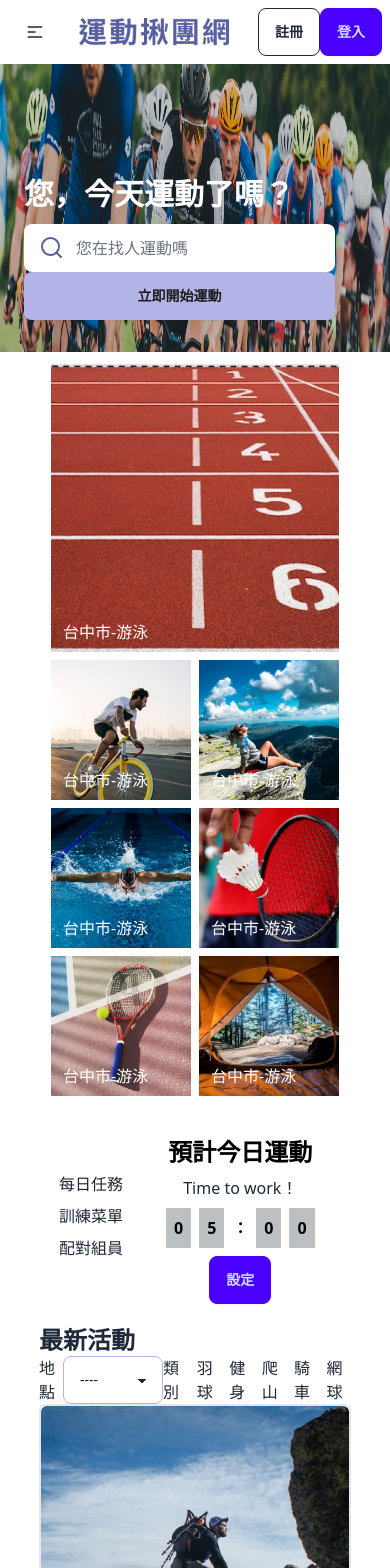
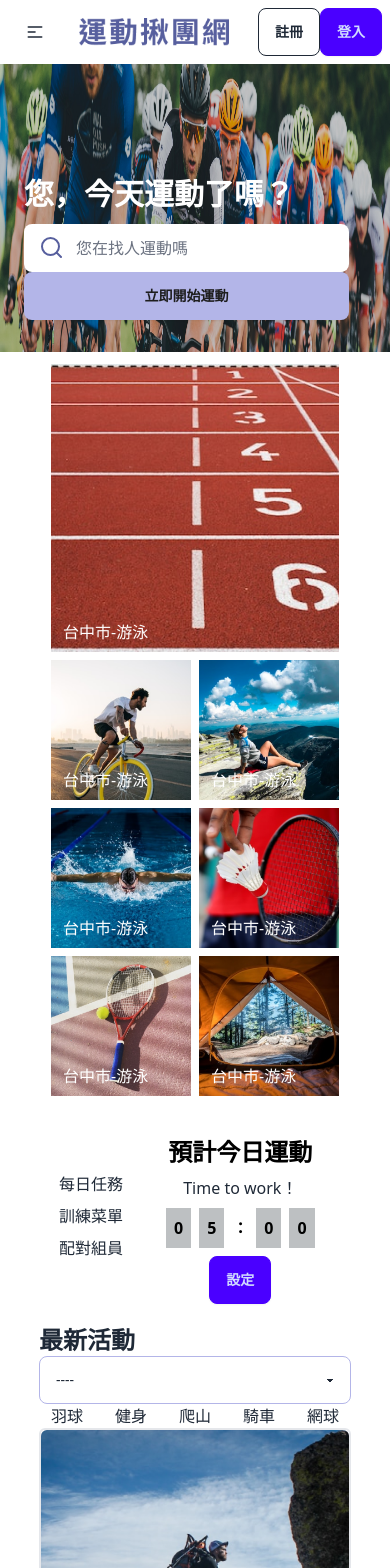
Before and after one commit to RayChen1996/Next-sport-web, a Next.js app: page / in a window 390 px wide. Shown: the top 1568 px of the page. Built offline with nearby package versions, Linux system fonts and the light colour scheme.

Commit message:
banner rwd

```diff
--- a/src/app/components/page/Home/Banner.tsx
+++ b/src/app/components/page/Home/Banner.tsx
@@ -7,19 +7,19 @@ export default function Banner() {
     <div className=" container  relative   h-72 ">
       <Image src={BannerPng} alt="Banner" fill className="w-full bg-cover" />
 
-      <div className=" absolute left-6 bottom-8 md:bottom-32 md:left-32  ">
+      <div className=" w-5/6 absolute left-6 bottom-8 md:bottom-32 md:left-32  ">
         <h1 className=" text-white font-bold text-3xl py-3">
           您，今天運動了嗎？
         </h1>
         <div className=" w-full  md:flex gap-2 ">
           <div className="w-full  ">
-            <label className="flex input bg-white border-none w-full max-w-xs">
+            <label className="w-full flex input bg-white border-none   ">
               <Image src={SearchIcon} alt="" />
 
               <input
                 type="text"
                 placeholder="您在找人運動嗎"
-                className="border-none"
+                className="border-none w-full"
               />
             </label>
           </div>
--- a/src/app/components/page/Home/NewsActive.tsx
+++ b/src/app/components/page/Home/NewsActive.tsx
@@ -5,22 +5,22 @@ export default function NewsActive() {
   const Data = [{}];
   return (
     <div className=" bg-white container w-4/5 ">
-      <div className=" h-fit   max-w-5xl m-auto ">
+      <div className=" h-fit    m-auto ">
         <h1 className=" text-2xl text-left font-bold">最新活動</h1>
-        <div className=" flex justify-between">
-          <div className=" flex gap-2 items-center ">
-            <label>地點</label>
-            <select className=" select bg-white border-[#B3B5E8] select-bordered">
+        <div className=" md:flex justify-between">
+          <div className=" md:flex gap-2 items-center ">
+            <label className="w-20 hidden md:block">地點</label>
+            <select className=" w-full select bg-white border-[#B3B5E8] select-bordered">
               <option>----</option>
               <option>台中市</option>
-              <option></option>
-              <option></option>
+              <option>台中市</option>
+              <option>台中市</option>
             </select>
           </div>
-          <div className=" flex gap-2">
-            <label>類別</label>
+          <div className="  md:flex gap-2">
+            <label className="w-10 hidden md:block">類別</label>
 
-            <ul className=" flex gap-2">
+            <ul className="w-full justify-around md:justify-start flex gap-2">
               <li>羽球</li>
               <li>健身</li>
               <li>爬山</li>
```
